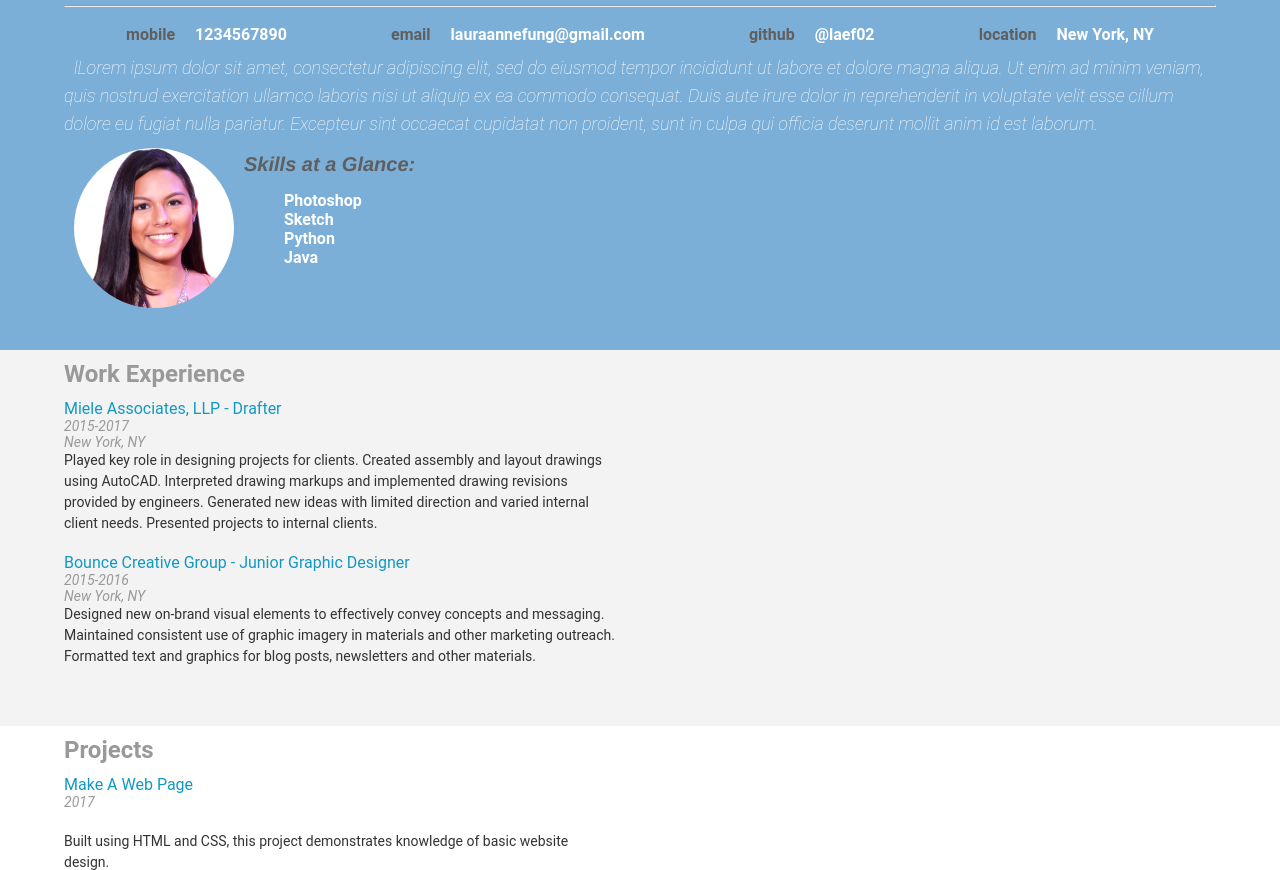
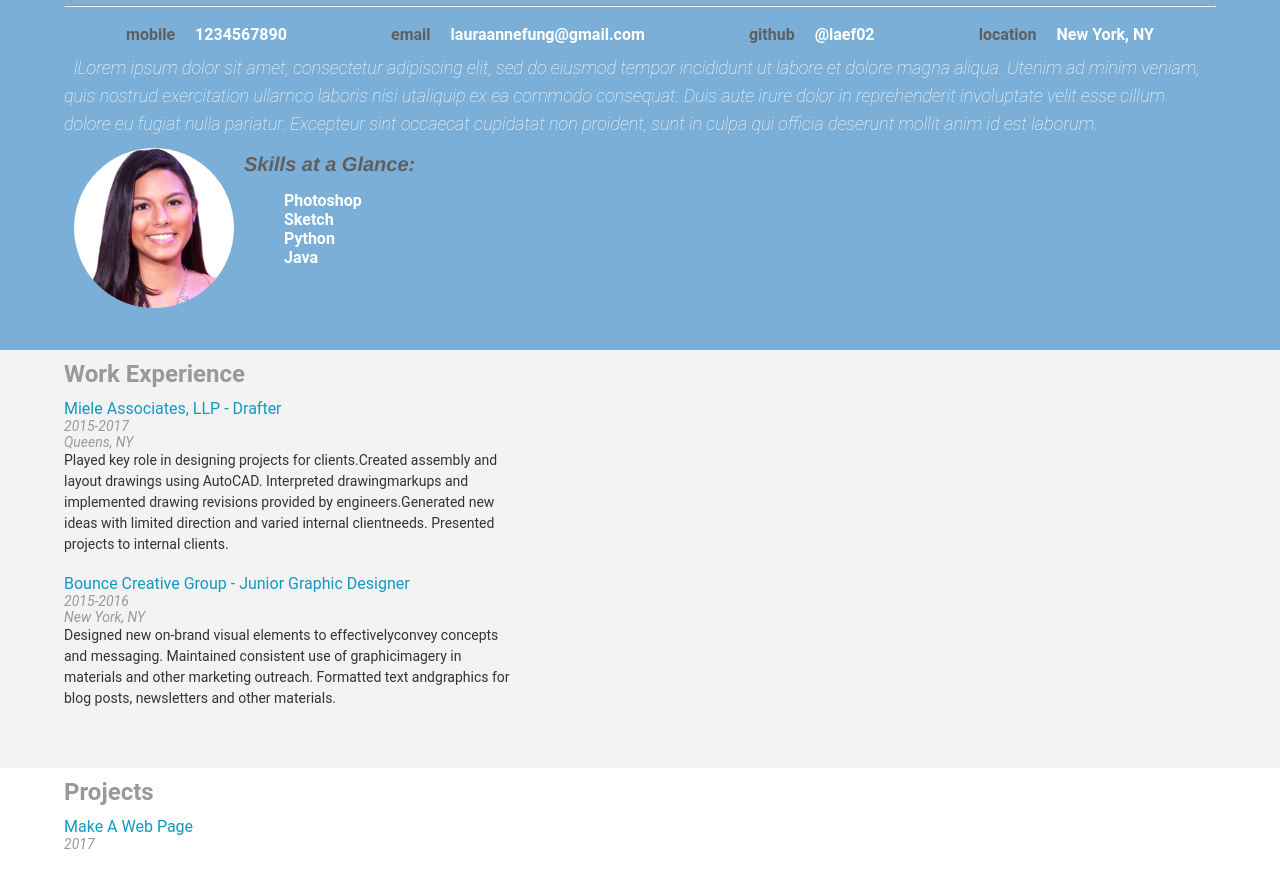
Before and after one commit to laef02/online-resume, a plain HTML site: page resume/index.html in a window 1280 px wide. Shown: the part 83-953 px from the top of the page. Drawn offline with Linux system fonts and the light colour scheme; some packages are replaced by stand-ins of ours.

Commit message:
fixed syntax

```diff
--- a/resume/css/style.css
+++ b/resume/css/style.css
@@ -84,7 +84,7 @@ p {
   font-size: 14px;
   color: #333;
   line-height: 21px;
-  margin-right: 600px;
+  margin-right: 700px;
 }
 
 a {
--- a/resume/js/resumeBuilder.js
+++ b/resume/js/resumeBuilder.js
@@ -8,19 +8,20 @@ var bio = {
   "github" : "@laef02",
   "location" : "New York, NY",
   },
-  "welcomeMessage": "lLorem ipsum dolor sit amet, consectetur adipiscing elit, sed do eiusmod tempor incididunt ut labore et dolore magna aliqua. Ut enim ad minim veniam, quis nostrud exercitation ullamco laboris nisi ut aliquip ex ea commodo consequat. Duis aute irure dolor in reprehenderit in voluptate velit esse cillum dolore eu fugiat nulla pariatur. Excepteur sint occaecat cupidatat non proident, sunt in culpa qui officia deserunt mollit anim id est laborum.",
+  "welcomeMessage": "lLorem ipsum dolor sit amet, consectetur adipiscing elit,"
+  + " sed do eiusmod tempor incididunt ut labore et dolore magna aliqua. Ut" +  "enim ad minim veniam, quis nostrud exercitation ullamco laboris nisi ut" + "aliquip ex ea commodo consequat. Duis aute irure dolor in reprehenderit in" + "voluptate velit esse cillum dolore eu fugiat nulla pariatur. Excepteur sint"+ " occaecat cupidatat non proident, sunt in culpa qui officia deserunt" + " mollit anim id est laborum.",
   "skills" : ["Photoshop", "Sketch", "Python", "Java"],
-  "bioPic" : "images/profile.jpg"
+  "biopic" : "images/profile.jpg"
 };
 
 
 
 
-
+bio.display = function() {
   var formattedName = HTMLheaderName.replace("%data%", bio.name);
   var formattedRole = HTMLheaderRole.replace("%data%", bio.role);
   var formattedMessage = HTMLwelcomeMsg.replace("%data%", bio.welcomeMessage);
-var formattedPic = HTMLbioPic.replace("%data%", bio.bioPic);
+  var formattedPic = HTMLbioPic.replace("%data%", bio.biopic);
   $("#header").prepend(formattedRole);
   $("#header").prepend(formattedName);
   $("#header").append(formattedMessage);
@@ -52,58 +53,13 @@ if(bio.skills.length > 0) {
         $("#topContacts").append(formattedGit);
         $("#topContacts").append(formattedLocation);
 
+        $("#footerContacts").append(formattedMobile);
+        $("#footerContacts").append(formattedEmail);
+        $("#footerContacts").append(formattedGit);
+        $("#footerContacts").append(formattedLocation);
 
-
-
-
-
-var work = {
-  "jobs": [
-    {
-      "title" : "Drafter",
-      "employer" : "Miele Associates, LLP",
-      "website" : "http://www.mieleassociates.com/",
-      "dates" : "2015-2017",
-      "location" : "New York, NY",
-      "description" : "Played key role in designing projects for clients. Created assembly and layout drawings using AutoCAD. Interpreted drawing markups and implemented drawing revisions provided by engineers. Generated new ideas with limited direction and varied internal client needs. Presented projects to internal clients."
-
-    },
-    {
-      "title" : "Junior Graphic Designer",
-      "employer" : "Bounce Creative Group",
-      "website" : "https://www.linkedin.com/company/5344966/",
-      "dates" : "2015-2016",
-      "location" : "New York, NY",
-      "description" : "Designed new on-brand visual elements to effectively convey concepts and messaging. Maintained consistent use of graphic imagery in materials and other marketing outreach. Formatted text and graphics for blog posts, newsletters and other materials."
 }
-  ]
-};
-
-work.display = function() {
-  work.jobs.forEach(job => {
-    $("#workExperience").append(HTMLworkStart);
-
-    var formattedEmployer = HTMLworkEmployer.replace("%data%", job.employer).replace("#", job.website);
-    // var formattedLink = HTMLworkEmployer.replace("#", job.website);
-
-    var formattedTitle = HTMLworkTitle.replace("%data%", job.title);
-
-    var formattedEmployerTitle = formattedEmployer + formattedTitle;
-    var formattedDates = HTMLworkDates.replace("%data%", job.dates);
-    var formattedLocation = HTMLworkLocation.replace("%data%", job.location);
-    var formattedDescription = HTMLworkDescription.replace("%data%", job.description);
-
-
-    $(".work-entry:last").append(formattedEmployerTitle);
-    $(".work-entry:last").append(formattedDates);
-    $(".work-entry:last").append(formattedLocation);
-    $(".work-entry:last").append(formattedDescription);
-
-
-
-  });
-};
-work.display();
+bio.display();
 
 
 
@@ -113,9 +69,9 @@ var education = {
   "schools": [
     {
       "name": "Adelphi University",
+      "location": "Garden City, NY",
       "degree": "BFA",
-      "city": "Garden City, NY",
-      "major": "Studio Art",
+      "majors": "Studio Art",
       "dates" : "2011-2015",
       "url" : "http://www.adelphi.edu/"
     },
@@ -177,15 +133,13 @@ education.display = function() {
 
     var formattedDegree = HTMLschoolDates.replace("%data%", school.degree);
 
-    var formattedCity = HTMLschoolLocation.replace("%data%", school.city);
+    var formattedCity = HTMLschoolLocation.replace("%data%", school.location);
 
     var formattedDates = HTMLschoolDates.replace("%data%", school.dates);
 
-    var formattedMajor = HTMLschoolMajor.replace("%data%", school.major);
+    var formattedMajor = HTMLschoolMajor.replace("%data%", school.majors);
 
     var formattedHead = formattedName + formattedDegree;
-
-
 
 
       $(".education-entry:last").append(formattedHead);
@@ -226,6 +180,59 @@ education.display();
 
 
 
+var work = {
+  "jobs": [
+    {
+      "employer" : "Miele Associates, LLP",
+      "title" : "Drafter",
+      "url" : "http://www.mieleassociates.com/",
+      "location" : "Queens, NY",
+        "dates" : "2015-2017",
+      "description" : "Played key role in designing projects for clients." +  "Created assembly and layout drawings using AutoCAD. Interpreted drawing" + "markups and implemented drawing revisions provided by engineers." + "Generated new ideas with limited direction and varied internal client" + "needs. Presented projects to internal clients."
+
+    },
+    {
+      "employer" : "Bounce Creative Group",
+      "title" : "Junior Graphic Designer",
+      "url" : "https://www.linkedin.com/company/5344966/",
+      "location" : "New York, NY",
+      "dates" : "2015-2016",
+      "description" : "Designed new on-brand visual elements to effectively" + "convey concepts and messaging. Maintained consistent use of graphic" + "imagery in materials and other marketing outreach. Formatted text and" + "graphics for blog posts, newsletters and other materials."
+    }
+  ]
+};
+
+work.display = function() {
+  work.jobs.forEach(job => {
+    $("#workExperience").append(HTMLworkStart);
+
+    var formattedEmployer = HTMLworkEmployer.replace("%data%", job.employer).replace("#", job.url);
+    // var formattedLink = HTMLworkEmployer.replace("#", job.website);
+
+    var formattedTitle = HTMLworkTitle.replace("%data%", job.title);
+
+    var formattedEmployerTitle = formattedEmployer + formattedTitle;
+    var formattedDates = HTMLworkDates.replace("%data%", job.dates);
+    var formattedLocation = HTMLworkLocation.replace("%data%", job.location);
+    var formattedDescription = HTMLworkDescription.replace("%data%", job.description);
+
+
+    $(".work-entry:last").append(formattedEmployerTitle);
+    $(".work-entry:last").append(formattedDates);
+    $(".work-entry:last").append(formattedLocation);
+    $(".work-entry:last").append(formattedDescription);
+
+
+
+  });
+};
+work.display();
+
+
+
+
+
+
 
 var projects = {
   "projects": [
@@ -234,14 +241,14 @@ var projects = {
   "url" : "https://www.udacity.com/course/intro-to-programming-nanodegree--nd000",
   "dates": "2017",
   "description": "Built using HTML and CSS, this project demonstrates knowledge of basic website design.",
-  "images": "images/web.jpg"
+  "images": ["images/web.jpg", "images/web.jpg"]
   },
   {
     "title": "Create A Movie Website",
     "url" : "https://www.udacity.com/course/intro-to-programming-nanodegree--nd000",
     "dates": "2017",
     "description": "Created a simple movie website with images and trailers, this project demonstrates knowledge of Object Oriented Programming.",
-    "images": "images/web1.jpg"
+    "images": ["images/web1.jpg", "images/web1.jpg"]
   }
  ]
 };
@@ -262,8 +269,13 @@ projects.display = function() {
     var formattedDescription = HTMLprojectDescription.replace("%data%", project.description);
     $(".project-entry:last").append(formattedDescription);
 
-    if (project.images) {
-      var formattedImage = HTMLprojectImage.replace("%data%", project.images);
+    if(project.images.length > 0) {
+      $("#projects").append(HTMLprojectStart);
+      var formattedImage = HTMLprojectImage.replace("%data%", project.images[0]);
+      $(".project-entry:last").append(formattedImage);
+      var formattedImage = HTMLprojectImage.replace("%data%", project.images[1]);
+      $(".project-entry:last").append(formattedImage);var formattedImage = HTMLprojectImage.replace("%data%", project.images[2]);
+      $(".project-entry:last").append(formattedImage);var formattedImage = HTMLprojectImage.replace("%data%", project.images[3]);
       $(".project-entry:last").append(formattedImage);
      }
   });
```
Lines whose indentation alone changed are shown as unchanged.
